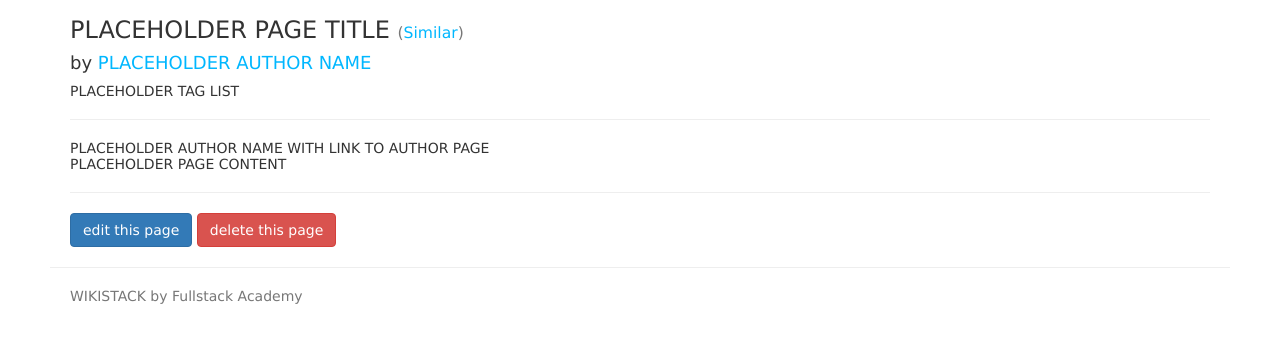
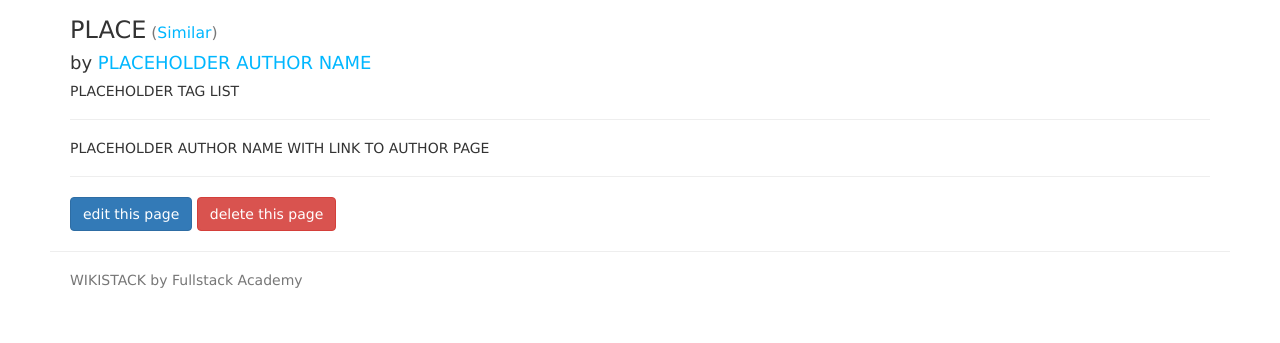
Before and after one commit to KeyAndGate/Wikistack, a website: page views/wikipage.html in a window 1280 px wide. Shown: the part 53-396 px from the top of the page. Drawn offline with nearby package versions, Linux system fonts and the light colour scheme; files that its build step writes are made by us from their sources.

Commit message:
page retrieval from db partially working

```diff
--- a/views/wikipage.html
+++ b/views/wikipage.html
@@ -1,12 +1,12 @@
 {% extends "layout.html" %}
 
 {% block content %}
-  <h3>PLACEHOLDER PAGE TITLE <small> (<a href="PLACEHOLDER_URL_TITLE/similar">Similar</a>)</small></h3>
+  <h3>PLACE<small> (<a href="PLACEHOLDER_URL_TITLE/similar">Similar</a>)</small></h3>
   <h4>by <a href="PLACEHOLDER-AUTHOR-URL">PLACEHOLDER AUTHOR NAME</a></h4>
   <div>PLACEHOLDER TAG LIST</div>
   <hr/>
   <div>PLACEHOLDER AUTHOR NAME WITH LINK TO AUTHOR PAGE</div>
-  <div class="page-body">PLACEHOLDER PAGE CONTENT</div>
+  <div class="page-body">{{p.content}}</div>
   <hr/>
   <a href="PLACEHOLDER_URL_TITLE/edit" class="btn btn-primary">edit this page</a>
   <a href="PLACEHOLDER_URL_TITLE/delete" class="btn btn-danger">delete this page</a>
```
Also changed, not shown: routes/wiki.js (+5 -2 lines).
